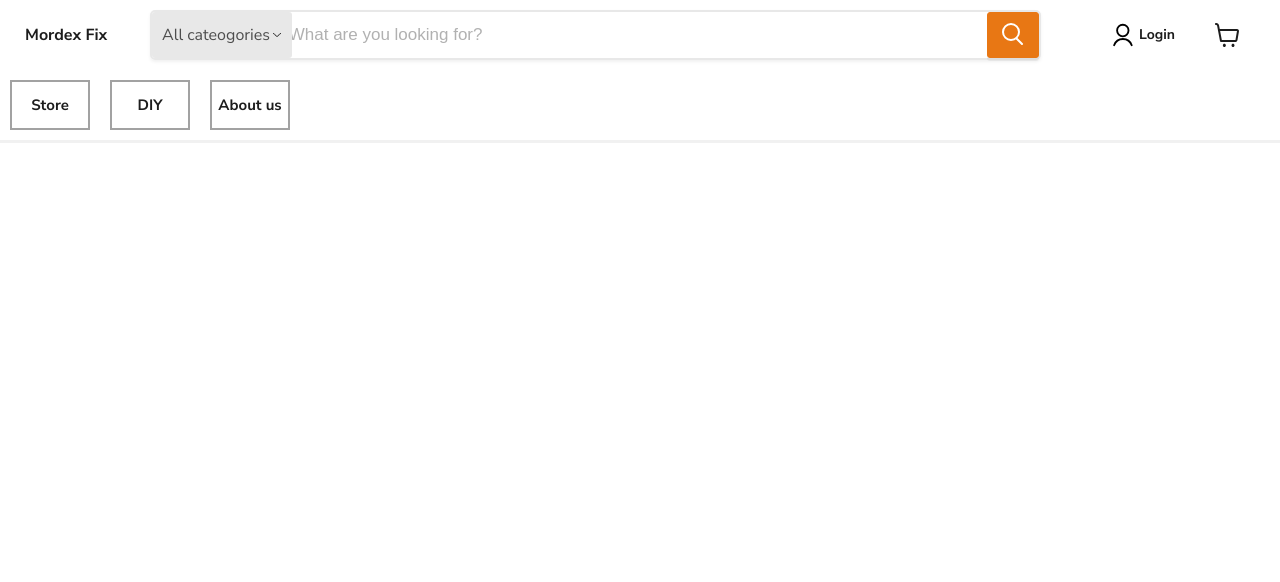
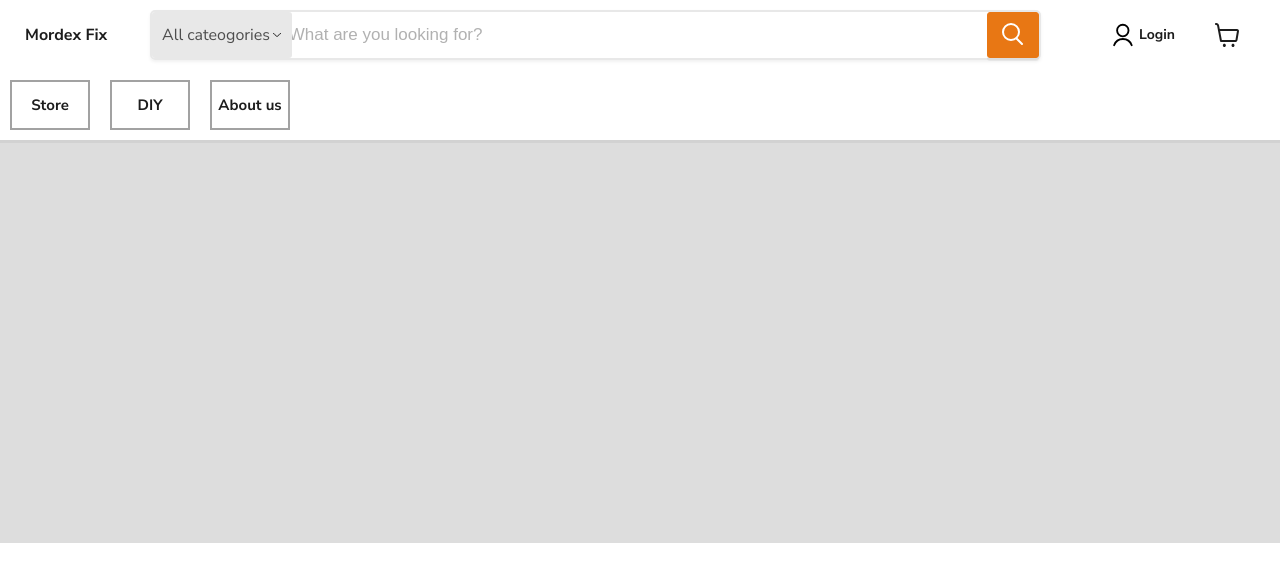
Before and after one commit to MauricioStrang/mordexfix-ecommerce, a Next.js app: page /about in a window 1280 px wide. Shown: the top 582 px of the page. Built offline with nearby package versions, Linux system fonts and the light colour scheme.

Commit message:
creation of footer

```diff
--- a/src/app/layout.js
+++ b/src/app/layout.js
@@ -1,6 +1,7 @@
 import "./globals.css";
 import { Nunito_Sans } from 'next/font/google';
 import Header from "@/components/header/header";
+import Footer from "@/components/footer/footer";
 
 const nunitoSans = Nunito_Sans({
   subsets: ['latin'],
@@ -19,6 +20,7 @@ export default function RootLayout({ children }) {
       <body>
         <Header />
         {children}
+        <Footer />
       </body>
     </html>
   );
--- a/src/components/footer/footer.jsx
+++ b/src/components/footer/footer.jsx
@@ -0,0 +1,23 @@
+import styles from "./footer.module.css"
+
+const Footer =()=> {
+  return (
+
+    <div className={styles.container}>
+        <div className={styles.titleContainer}>
+            <h1>Follow Us</h1>
+            <h1>Subscribe</h1>
+        </div>
+
+        <div className={styles.socialsContainer}>
+            <svg></svg>
+            <svg></svg>
+            <svg></svg>
+            <svg></svg>
+            <svg></svg>
+        </div>
+    </div>
+  );
+}
+
+export default Footer;
--- a/src/components/footer/footer.module.css
+++ b/src/components/footer/footer.module.css
@@ -0,0 +1,5 @@
+.container{
+    width: 100vw;
+    height: 500px;
+    background-color: rgb(221, 221, 221);
+}
```
